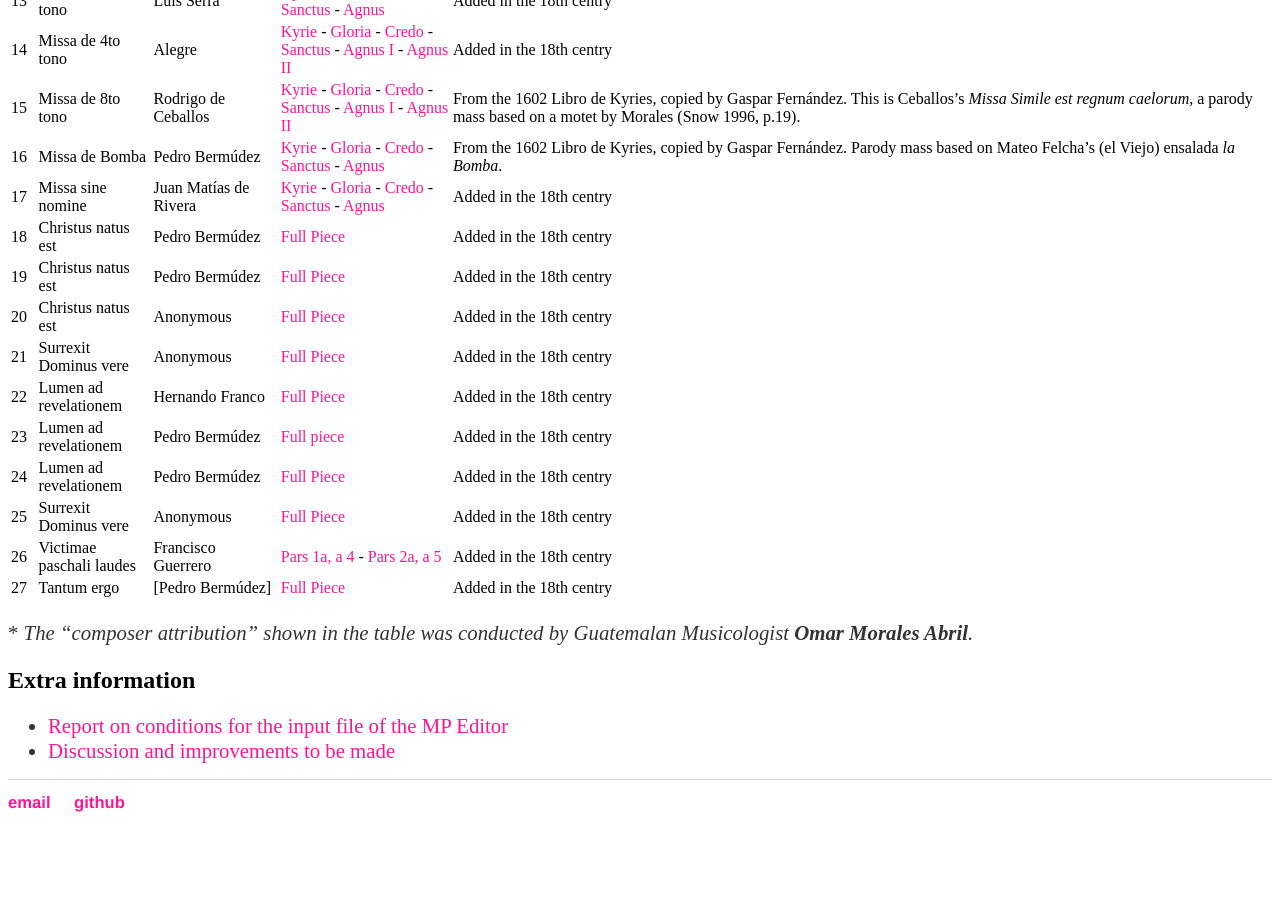
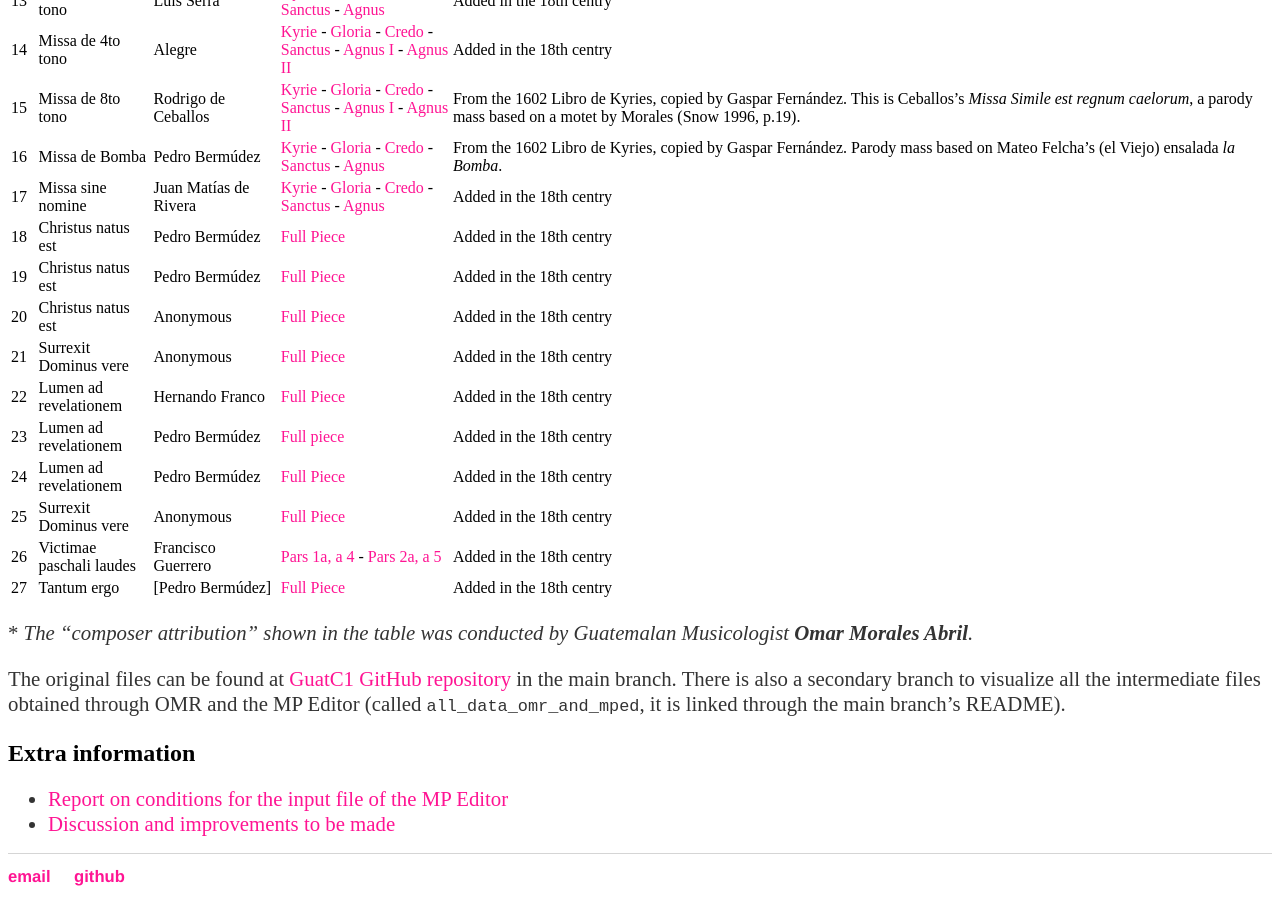
Before and after one commit to martha-thomae/martha-thomae.github.io, a Jekyll site: the page built from projects/guatemala.md, in a window 1280 px wide and 900 px high, scrolled down 3959 px. Built offline with Jekyll 4.4.1, drawn with Linux system fonts in a browser that asks for light colours; before the commit the page ends 4785 px from its top, so only the background shows below that.

Commit message:
Update guatemala.md for original files

```diff
--- a/projects/guatemala.md
+++ b/projects/guatemala.md
@@ -91,6 +91,8 @@ Here is the table inventoring the contents of the GCA-Gaha 1. Click on the links
 
 \* _The "composer attribution" shown in the table was conducted by Guatemalan Musicologist **Omar Morales Abril**._
 
+The original files can be found at [GuatC1 GitHub repository](https://github.com/martha-thomae/GuatC1/tree/main) in the main branch. There is also a secondary branch to visualize all the intermediate files obtained through OMR and the MP Editor (called `all_data_omr_and_mped`, it is linked through the main branch's README).
+
 ## Extra information
 
 - [Report on conditions for the input file of the MP Editor]()
```
